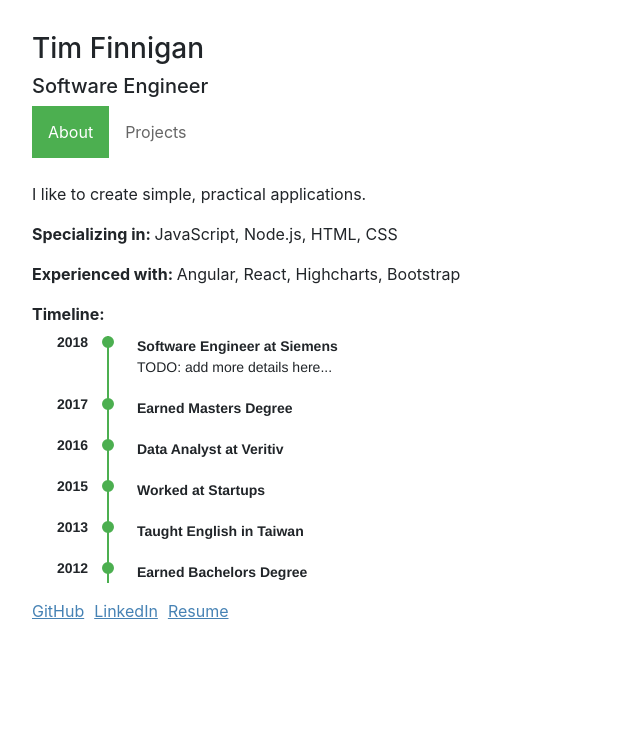
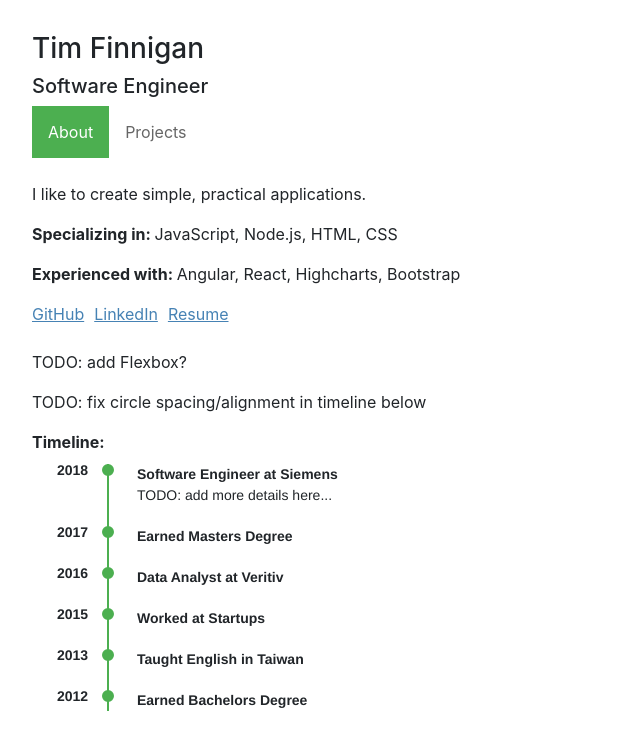
Before and after one commit to TimFinnigan/tim-finnigan-homepage, a React (Create React App) app: page / in a window 1280 px wide. Shown: the top 750 px of the page, without its empty margins (0-640 px from the left). Built offline with nearby package versions, Linux system fonts and the light colour scheme.

Commit message:
add todo steps

```diff
--- a/src/App.js
+++ b/src/App.js
@@ -13,6 +13,26 @@ class App extends React.Component {
           <strong>Experienced with: </strong>Angular, React, Highcharts,
           Bootstrap
         </p>
+        <div id="portfolio-links">
+          <a
+            href="https://github.com/TimFinnigan"
+            target="_blank"
+            rel="noopener noreferrer"
+          >
+            GitHub
+          </a>
+          <a
+            href="https://www.linkedin.com/in/timfinnigan11/"
+            target="_blank"
+            rel="noopener noreferrer"
+          >
+            LinkedIn
+          </a>
+          <a>Resume</a>
+        </div>
+        <br />
+        <p>TODO: add Flexbox?</p>
+        <p>TODO: fix circle spacing/alignment in timeline below</p>
         <strong>Timeline: </strong>
         <div class="timeline-wrapper">
           <ul class="timeline">
@@ -47,24 +67,6 @@ class App extends React.Component {
             </li>
           </ul>
         </div>
-
-        <div id="portfolio-links">
-          <a
-            href="https://github.com/TimFinnigan"
-            target="_blank"
-            rel="noopener noreferrer"
-          >
-            GitHub
-          </a>
-          <a
-            href="https://www.linkedin.com/in/timfinnigan11/"
-            target="_blank"
-            rel="noopener noreferrer"
-          >
-            LinkedIn
-          </a>
-          <a>Resume</a>
-        </div>
       </div>
     );
   }
--- a/src/index.css
+++ b/src/index.css
@@ -50,6 +50,7 @@ code {
   color: steelblue;
   text-decoration: underline;
   padding: 5px;
+  margin-top: 5px;
 }
 
 #portfolio-links a:first-child {
@@ -59,11 +60,13 @@ code {
 .bold {
   font-weight: bold;
 }
+
 .time {
   position: absolute;
   left: -80px;
-  top: -4px
+  top: -4px;
 }
+
 .timeline-wrapper {
   margin-top: 10px;
   padding-left: 60px;
@@ -72,11 +75,13 @@ code {
   font-size: 14px;
   /*border: 1px solid #CCC;*/
 }
+
 .timeline {
   position: relative;
   padding-left: 45px;
   list-style: none;
 }
+
 .timeline::before {
   display: inline-block;
   content: "";
@@ -87,13 +92,16 @@ code {
   height: 100%;
   border-left: 2px solid #ccc;
 }
+
 .timeline-item {
   position: relative;
   counter-increment: list;
 }
+
 .timeline-item:not(:last-child) {
   padding-bottom: 20px;
 }
+
 .timeline-item::before {
   display: inline-block;
   content: "";
@@ -102,6 +110,7 @@ code {
   height: 100%;
   width: 10px;
 }
+
 .timeline-item::after {
   content: "";
   display: inline-block;
@@ -114,11 +123,12 @@ code {
   border-radius: 50%;
   background-color: #fff;
 }
+
 .timeline-item.is-done::before {
   border-left: 2px solid #4caf50;
 }
+
 .timeline-item.is-done::after {
-  /*content: "?";*/
   font-size: 10px;
   color: #fff;
   text-align: center;
```
